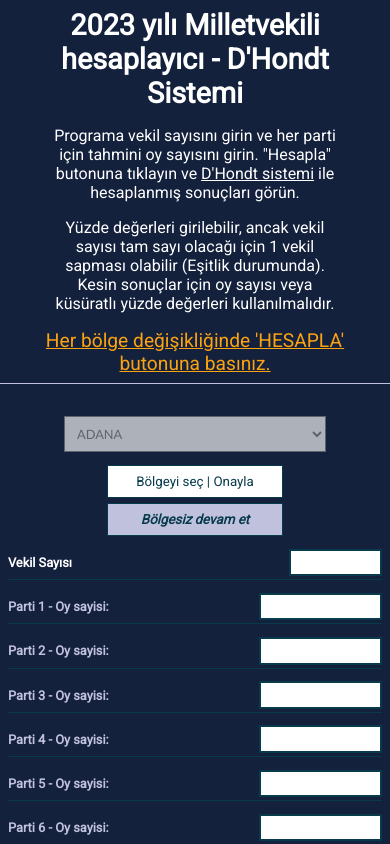
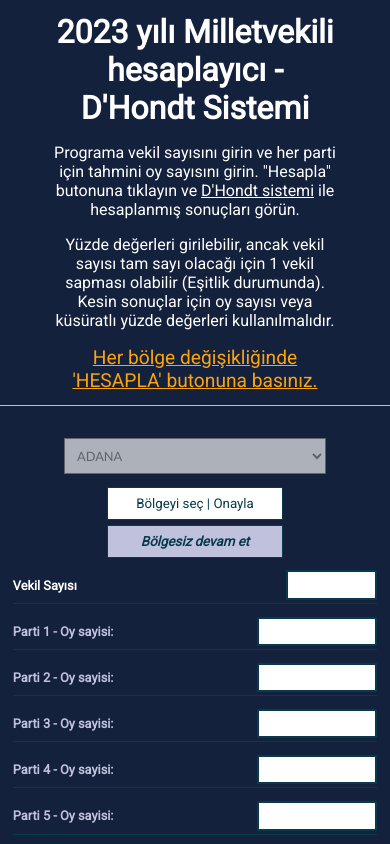
Before and after one commit to berkaysson/dhondt-system-calculator, a React (Create React App) app: page / in a window 390 px wide. Shown: the top 844 px of the page. Built offline with nearby package versions, Linux system fonts and the light colour scheme.

Commit message:
Remove unnecessary responsive

```diff
--- a/src/index.css
+++ b/src/index.css
@@ -73,15 +73,3 @@ h2{
     --padding-lg: 2rem;
   }
 }
-
-@media screen and (max-width: 480px) {
-  :root{
-    --font-lg: 1rem;
-    --font-xlg: 1.8rem;
-    --font-md: 0.9rem;
-    --padding: 0.5rem;
-    --padding-sl: 0.3rem;
-    --padding-lg: 2rem;
-    --margin: 0.5rem;
-  }
-}
```
